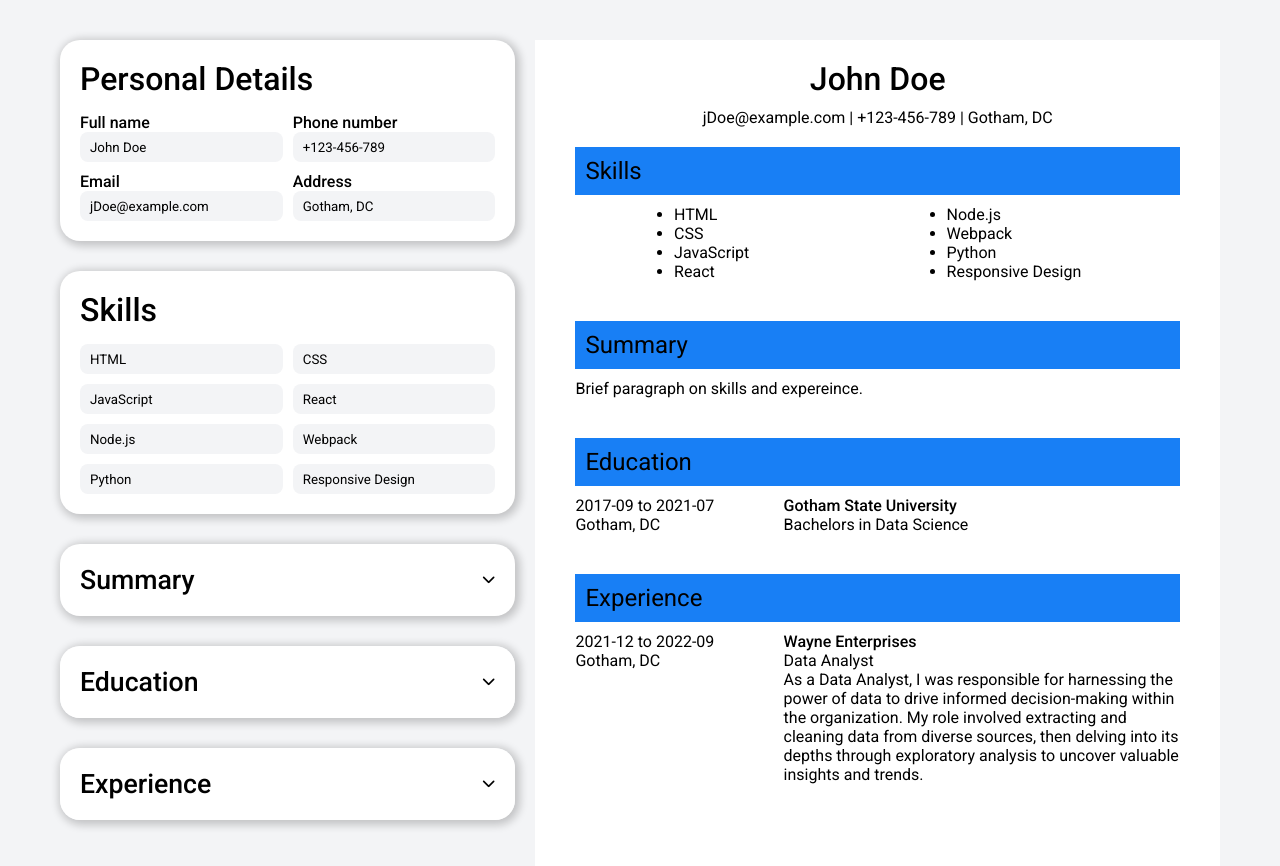
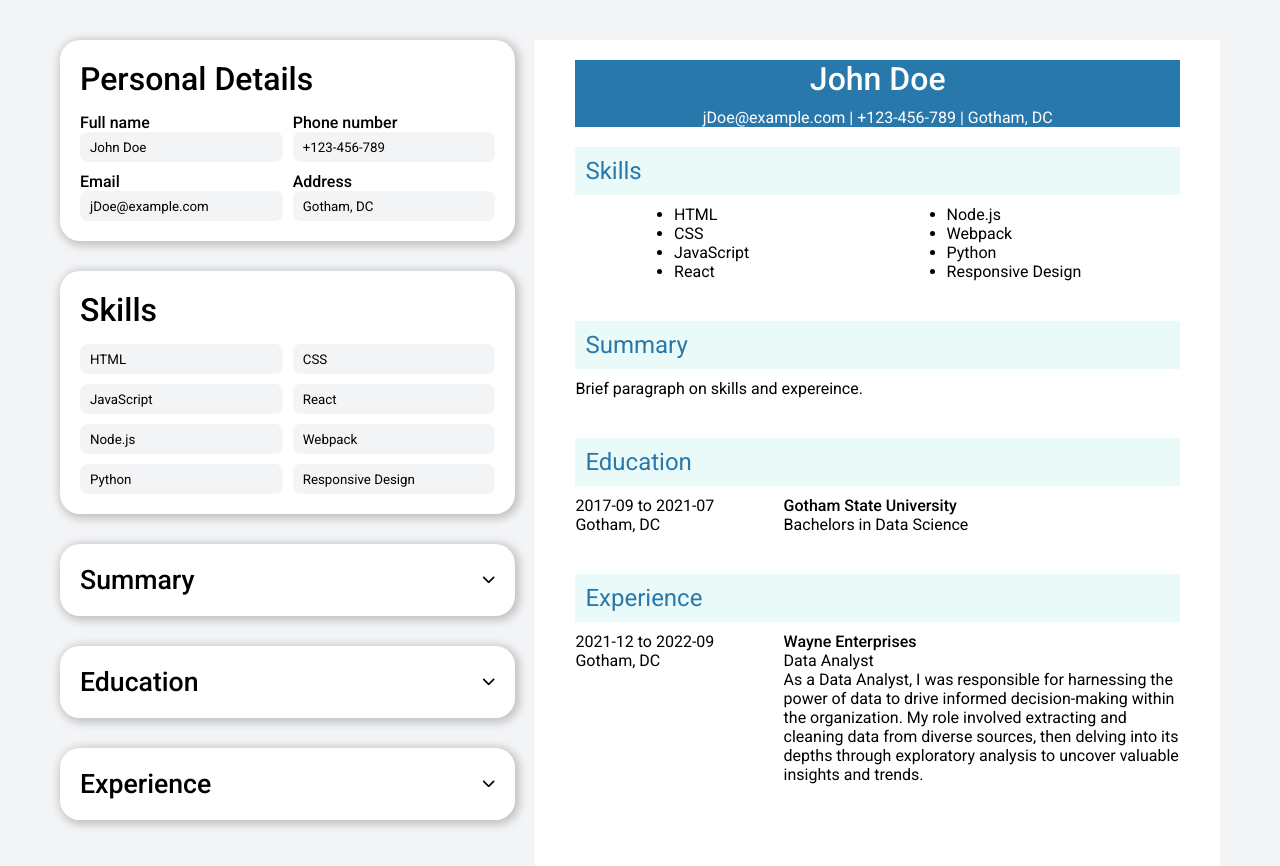
Before and after one commit to headlessNode/CV-application, a React (Vite) app: page / in a window 1280 px wide. Shown: the top 866 px of the page. Built offline with nearby package versions, Linux system fonts and the light colour scheme.

Commit message:
Change cv accent,header and text color

```diff
--- a/src/App.css
+++ b/src/App.css
@@ -2,7 +2,6 @@
     max-width: 1200px;
     width: 100%;
     display: flex;
-    /* flex-wrap: wrap; */
     gap: 20px;
     padding: 20px 20px 0 20px;
 }
@@ -29,6 +28,8 @@
     justify-items: center;
     align-items: center;
     gap: 10px;
+    background: var(--cv-header);
+    color: var(--info-form-color);
 }
 
 .main-grid .cv .skills {
@@ -37,7 +38,8 @@
     gap: 10px;
     > h2 {
         padding: 10px;
-        background: #187ff5;
+        background: var(--cv-accent);
+        color: var(--cv-header);
     }
 }
 
@@ -52,7 +54,8 @@
     padding: 20px 0 20px 0;
     > h2 {
         padding: 10px;
-        background: #187ff5;
+        background: var(--cv-accent);
+        color: var(--cv-header);
     }
 }
 
@@ -63,7 +66,8 @@
     padding: 20px 0 20px 0;
     > h2 {
         padding: 10px;
-        background: #187ff5;
+        background: var(--cv-accent);
+        color: var(--cv-header);
     }
 }
 
--- a/src/index.css
+++ b/src/index.css
@@ -7,6 +7,8 @@
     font-style: normal;
     --main-bg-color: #f3f4f6;
     --info-form-color: #fff;
+    --cv-header: #2878ab;
+    --cv-accent: #e9faf9;
 }
 
 body {
```
